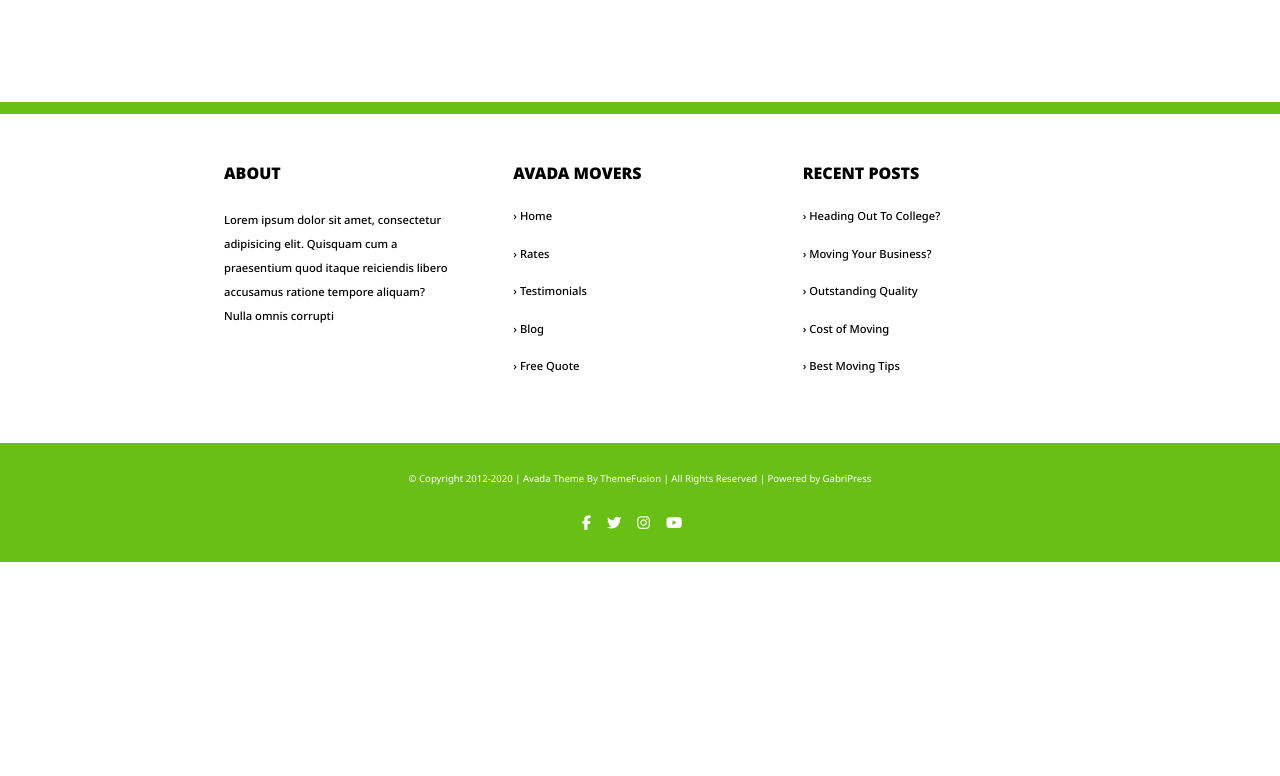
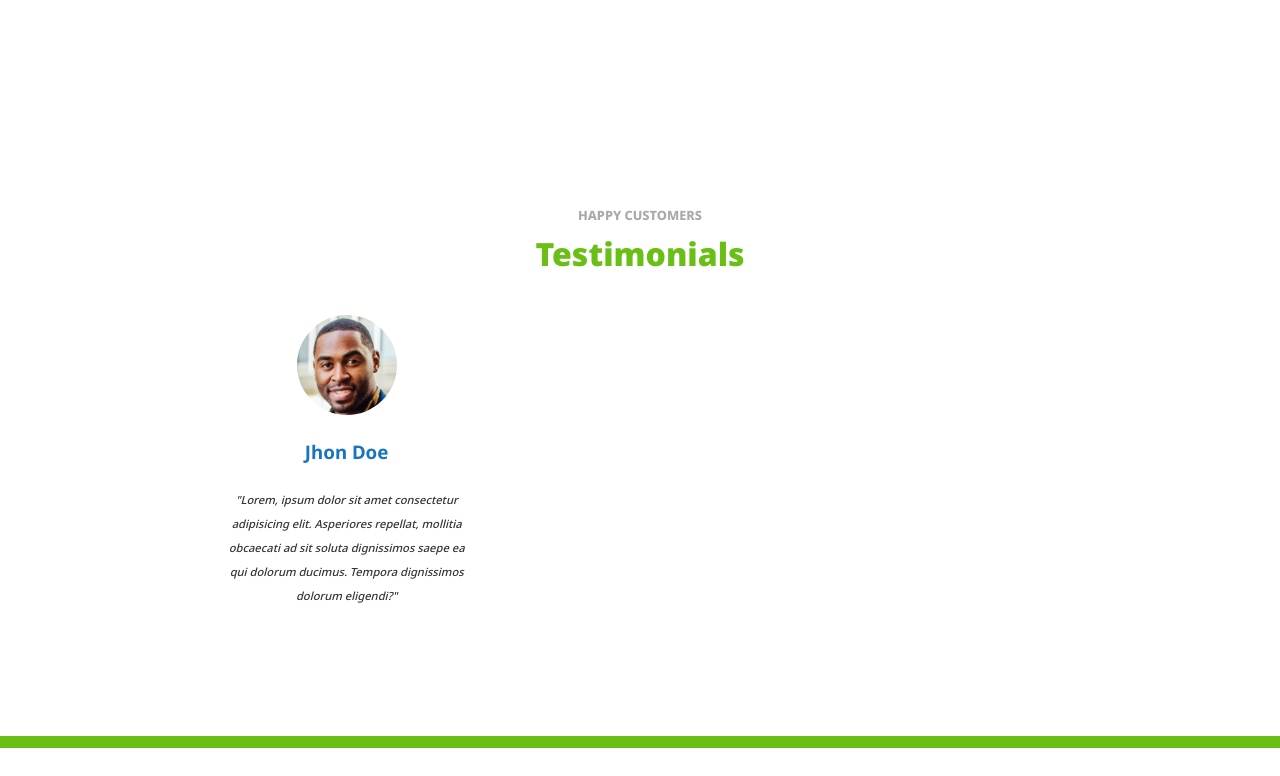
Before and after one commit to gabrieleomegna/proj-html-vuejs, a Vue app: page / in a window 1280 px wide. Shown: the part 1384-2160 px from the top of the page. Before the commit the page ends 1946 px from the top, so only its background shows below. Built offline with nearby package versions, Linux system fonts and the light colour scheme.

Commit message:
Created section testimonial and card of this section

```diff
--- a/src/components/mainComponents/AppTestimonials.vue
+++ b/src/components/mainComponents/AppTestimonials.vue
@@ -1,13 +1,45 @@
 <template>
     <section id="testimonials">
-
+        <p>Happy Customers</p>
+        <h2>Testimonials</h2>
+        <div class="container">
+            <TestimonialCard/>
+        </div>
     </section>
 </template>
 <script>
+import TestimonialCard from './cards/TestimonialCard.vue';
 export default {
-
+    components: {
+        TestimonialCard
+    }
 }
 </script>
 <style lang="scss" scoped>
+@use '../../styles/partials/mixins' as *;
+@use '../../styles/partials/variables' as *;
 
+section#testimonials {
+    padding: 6.5rem 0;
+    p,
+    h2 {
+        text-align: center;
+    };
+    p{
+        color: rgb(170, 170, 170);
+        font-size: .8rem;
+        font-weight: 800;
+        text-transform: uppercase;
+        margin-bottom: .5rem;
+    }
+    h2 {
+        font-size: 2rem;
+        font-weight: 900;
+        color: $titles-color;
+        margin-bottom: 2.5rem;
+    };
+    .container {
+        @include flex (row, space-between, center)
+    }
+}
 </style>
--- a/src/components/mainComponents/ServiceSolution.vue
+++ b/src/components/mainComponents/ServiceSolution.vue
@@ -8,7 +8,7 @@
     </section>
 </template>
 <script>
-import ServiceCard from './ServiceCard.vue';
+import ServiceCard from './cards/ServiceCard.vue';
 export default {
     components: {
         ServiceCard
--- a/src/components/mainComponents/ServiceCard.vue
+++ b/src/components/mainComponents/cards/ServiceCard.vue
@@ -1,7 +1,7 @@
 <template>
     <article class="service-card">
         <div class="img-card">
-            <img :src="getImagePath(`../../assets/img/${singleSolution.pathImage}`)" alt="">
+            <img :src="getImagePath(`../../../assets/img/${singleSolution.pathImage}`)" alt="">
         </div>
         <div class="description-card">
             <h3>{{singleSolution.title}}</h3>
@@ -14,7 +14,7 @@
     </article>
 </template>
 <script>
-import ButtonComponent from '../smallComponents/ButtonComponent.vue';
+import ButtonComponent from '../../smallComponents/ButtonComponent.vue';
 export default {
     components: {
         ButtonComponent
@@ -33,7 +33,7 @@ export default {
 }
 </script>
 <style lang="scss" scoped>
-@use '../../styles/partials/variables' as *;
+@use '../../../styles/partials/variables' as *;
 article.service-card{
     width: calc((100%/3) - 2rem);
     padding: 1rem;
--- /dev/null
+++ b/src/components/mainComponents/cards/TestimonialCard.vue
@@ -0,0 +1,48 @@
+<template lang="">
+    <article class="testimonial-card">
+        <div class="card-img">
+            <img src="../../../assets/img/avada-movers-johndoe-final.jpg" alt="">
+        </div>
+        <h3>Jhon Doe</h3>
+        <p><em>"Lorem, ipsum dolor sit amet consectetur adipisicing elit. Asperiores repellat, mollitia obcaecati ad sit soluta dignissimos saepe ea qui dolorum ducimus. Tempora dignissimos dolorum eligendi?"</em></p>
+    </article>
+</template>
+<script>
+export default {
+
+}
+</script>
+<style lang="scss" scoped>
+@use '../../../styles/partials/variables' as *;
+@use '../../../styles/partials/mixins' as *;
+article.testimonial-card {
+    width: calc((100% / 3) - 2rem);
+    margin-right: 1rem;
+    @include flex (column,space-between,center);
+    * {
+        margin-bottom: 1.5rem;
+    }
+    .card-img {
+        width: 100px;
+        height: 100px;
+        border-radius: 50%;
+        overflow: hidden;
+        img {
+            width: 100%;
+        }
+    };
+    h3,
+    p {
+        text-align: center;
+    };
+    h3 {
+        color: $card-title-color;
+    };
+    p{
+        opacity: $main-text-opacity;
+        font-size: .7rem;
+        font-weight: 500;
+        line-height: 1.5rem;
+    }
+}
+</style>
```
